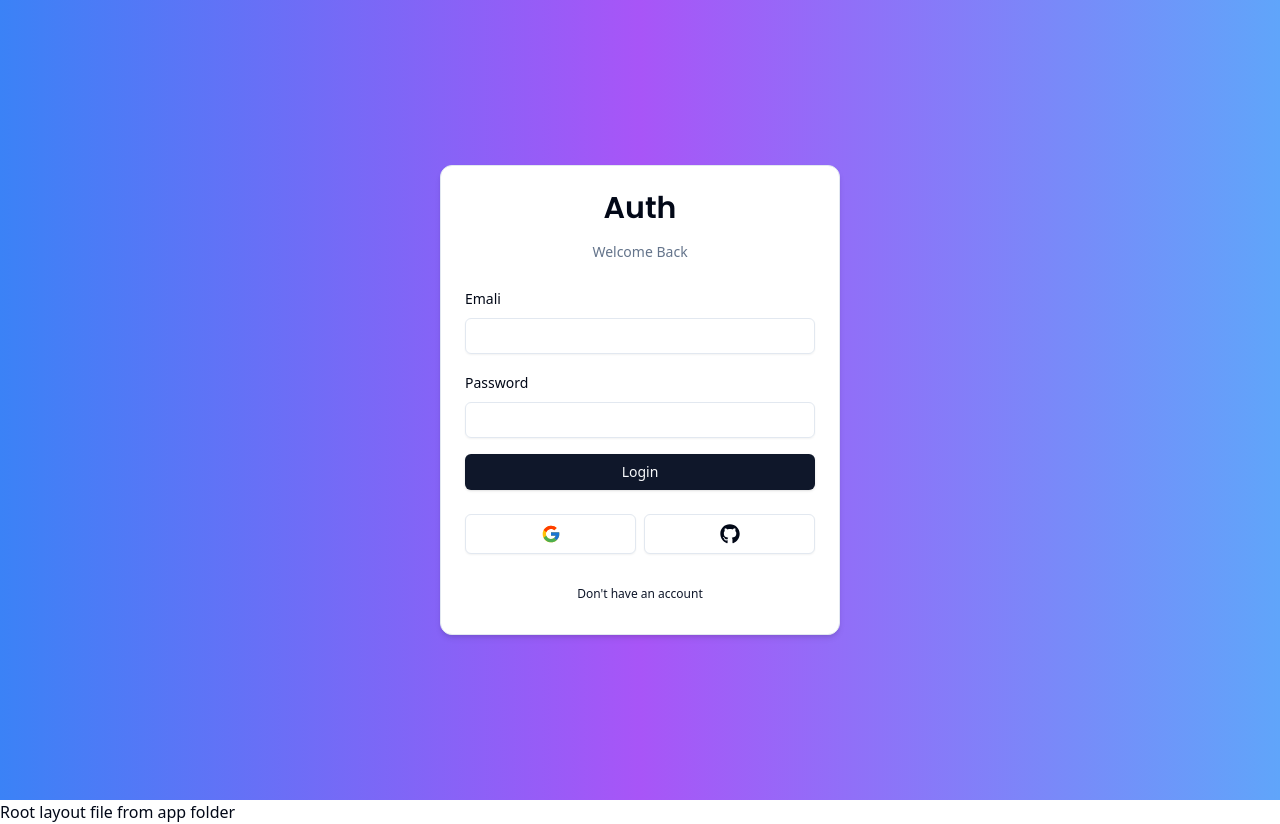
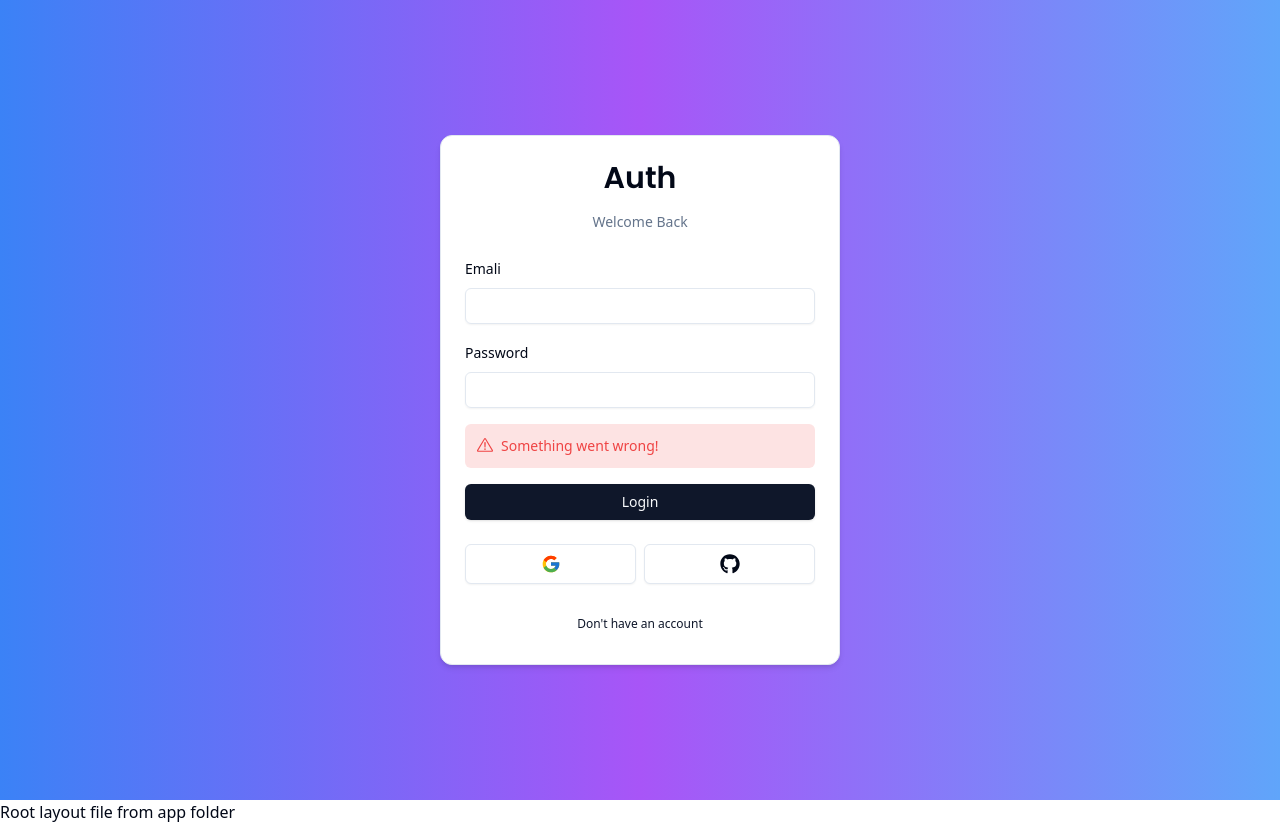
Before and after one commit to Subhojit0012/auth-project, a Next.js app: page /auth/login in a window 1280 px wide. Built offline with nearby package versions, Linux system fonts and the light colour scheme.

Commit message:
add the error form above the button component

```diff
--- a/components/auth/login-form.tsx
+++ b/components/auth/login-form.tsx
@@ -16,6 +16,7 @@ import {
 import { CardWrapper } from "./card-wrapper";
 import { Input } from "../ui/input";
 import { Button } from "../ui/button";
+import { FormError } from "../formError";
 
 const LoginForm = () => {
   const form = useForm<z.infer<typeof LoginSchema>>({
@@ -68,6 +69,7 @@ const LoginForm = () => {
               )}
             />
           </div>
+          <FormError messages="Something went wrong!" />
           <Button type="submit" className="w-full">
             Login
           </Button>
```
